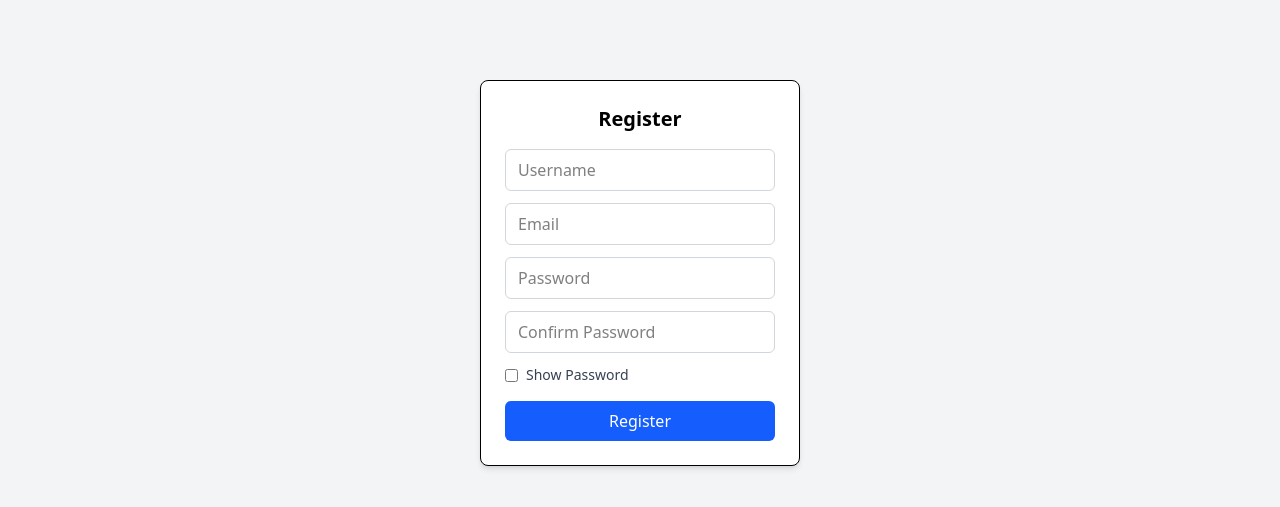
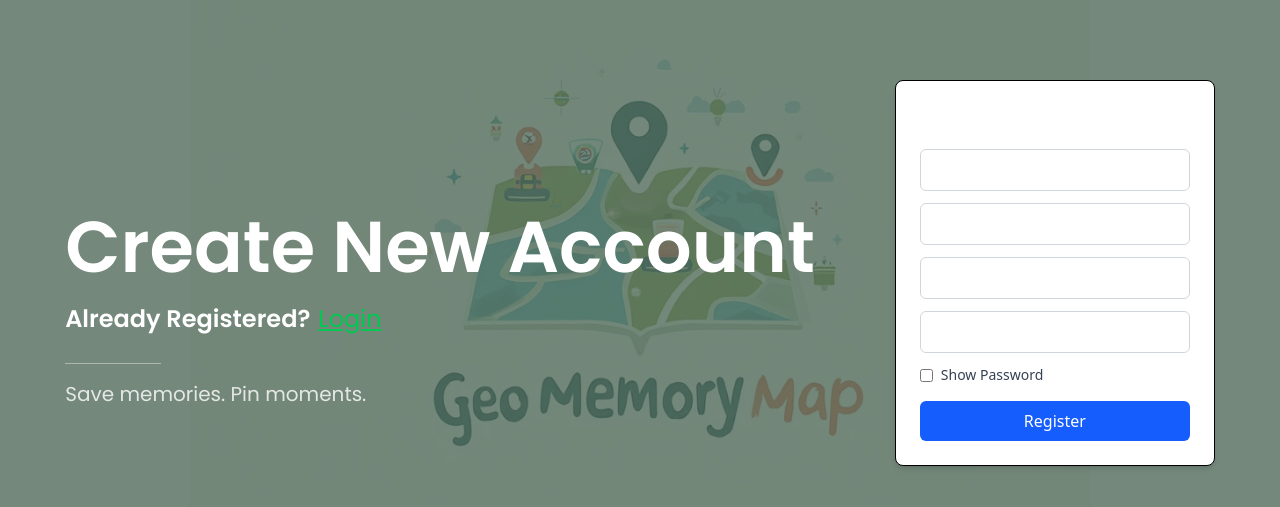
Before and after one commit to UCC-Batch-26/geomemorymap, a React (Vite) app in the folder apps/frontend/: page /signup in a window 1280 px wide. Shown: the part 127-634 px from the top of the page. Built offline with nearby package versions, Linux system fonts and the light colour scheme; no server answers.

Commit message:
fix: updated registration page

```diff
--- a/apps/frontend/src/modules/auth/pages/sign-up-page.jsx
+++ b/apps/frontend/src/modules/auth/pages/sign-up-page.jsx
@@ -62,7 +62,24 @@ function SignUpPage() {
   };
 
   return (
-    <div className="flex items-center justify-center min-h-screen bg-gray-100">
+    <section className="fixed bg-[url(@/assets/geo-memory-map-bg.png)] bg-size-[900px] bg-no-repeat bg-center h-screen w-full">
+      <div className="flex items-center justify-center min-h-screen bg-[#526b5c]/80 text-white">
+        <div className=" font-display flex flex-col justify-center-safe gap-5 text-left">
+          <h1 className="text-7xl font-semibold pt-20 pr-20">Create New Account</h1>
+
+          <div className="flex flex-row items-center gap-2">
+            <h3 className="text-2xl font-semibold">Already Registered?</h3>
+            <a className="text-green-500  text-2xl underline hover:no-underline" href="/login">
+              Login
+            </a>
+          </div>
+
+          <div className="flex flex-col">
+            <hr className="w-24 h-px my-2 bg-white/40 border-0 self-start" />
+            <span className="py-2 text-xl text-white/80">Save memories. Pin moments.</span>
+          </div>
+        </div>
+
         <form className="bg-white border border-black rounded-lg p-6 w-80 shadow-md" onSubmit={handleRegister}>
           <h2 className="text-xl font-bold mb-4 text-center">Register</h2>
 
@@ -123,6 +140,7 @@ function SignUpPage() {
           </button>
         </form>
       </div>
+    </section>
   );
 }
 
```
Lines whose indentation alone changed are shown as unchanged.
